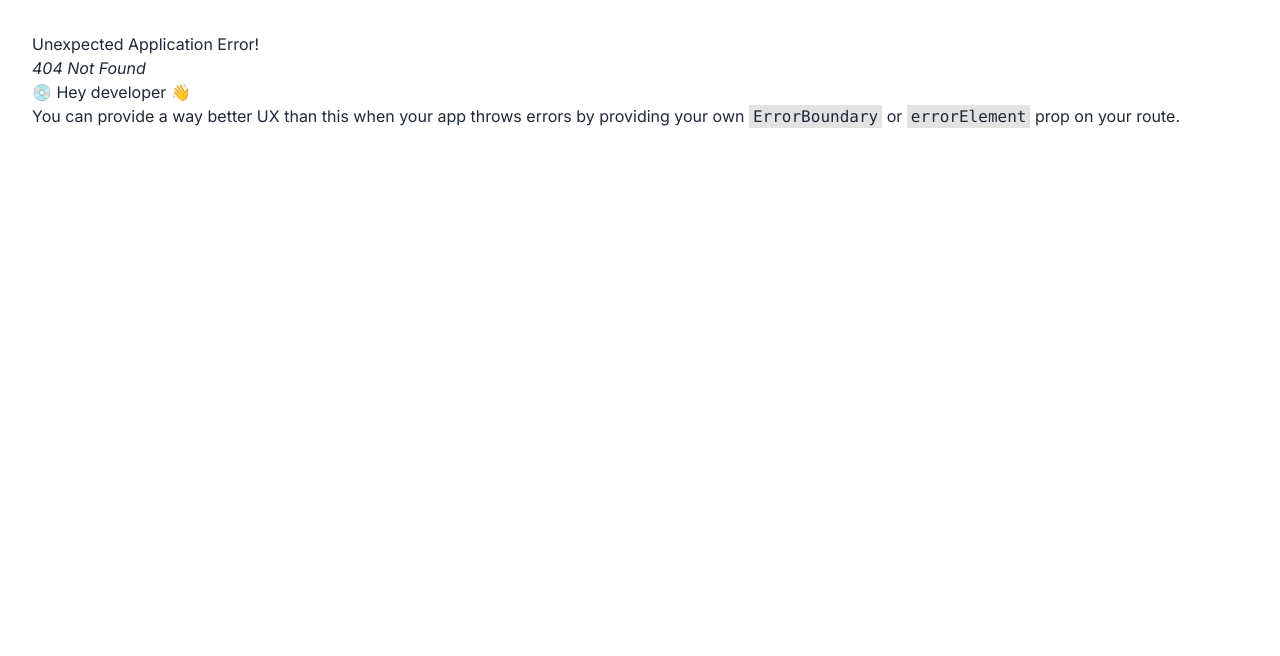
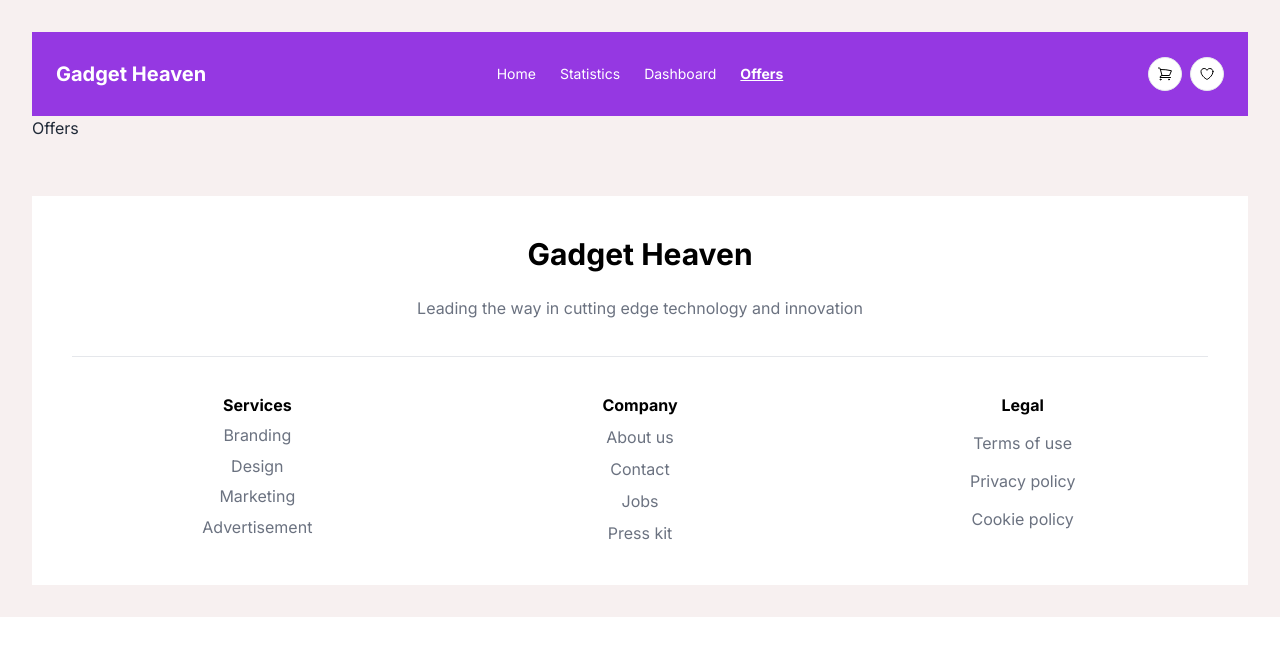
Before and after one commit to programming-hero-web-course-4/b10a8-gadget-heaven-NuraidaKashmin, a React (Vite) app: page /offers in a window 1280 px wide. Before the commit this address had no page. Shown: the top 656 px of the page. Built offline with nearby package versions, Linux system fonts and the light colour scheme.

Commit message:
updated footer style and information

```diff
--- a/public/gadgets.json
+++ b/public/gadgets.json
@@ -33,7 +33,7 @@
         "brand": "WorkBrand"
     },
     {
-        "product_id": "SW002",
+        "product_id": "",
         "product_title": "Watch X",
         "product_image": "https://i.ibb.co.com/jgz1sNL/8.jpg",
         "category": "Smart Watches",
@@ -67,7 +67,7 @@
         "brand": "SoundX"
     },
     {
-        "product_id": "PB002",
+        "product_id": "",
         "product_title": "Wireless Power",
         "product_image": "https://i.ibb.co.com/FJ5tMTN/10.jpg",
         "category": "Power Banks",
--- a/src/App.css
+++ b/src/App.css
@@ -2,6 +2,7 @@
   max-width: 1280px;
   margin: 0 auto;
   padding: 2rem;
+  background-color: rgb(247, 240, 240);
 }
 
 .logo {
--- a/src/App.jsx
+++ b/src/App.jsx
@@ -14,7 +14,7 @@ function App() {
         <Outlet/>
       </div>
       {/* Footer */}
-      {/* <Footer></Footer> */}
+      <Footer></Footer>
 
 
     </>
--- a/src/components/Card.jsx
+++ b/src/components/Card.jsx
@@ -10,7 +10,7 @@ const Card = ({ gadget }) => {
                 <img
                     src={product_image}
                     alt="card image"
-                    className="rounded-xl" />
+                    className="rounded-xl w-full" />
                 <h2 className="card-title">{product_title}</h2>
                 <p className="text-gray-600 font-bold">Price: {price}K</p>
                 <div className="card-actions">
--- a/src/components/Categories.jsx
+++ b/src/components/Categories.jsx
@@ -2,6 +2,7 @@
 import { NavLink, useNavigate } from "react-router-dom";
 
 const Categories = ({ categories }) => {
+
     const navigate = useNavigate()
     return (
 
@@ -9,7 +10,7 @@ const Categories = ({ categories }) => {
             <div className="grid gap-4">
                 <NavLink onClick={() => navigate('/')} className="btn rounded-full text-white bg-[#9538e2] font-bold">All Products</NavLink>
 
-                {categories.map((category) => <NavLink className={({ isActive }) => ` ${isActive ? 'btn rounded-full text-white bg-[#9538e2] font-bold' : 'btn rounded-full text-gray-500 font-bold'}`} key={category.category} to={`/category/${category.category}`}>
+                {categories.map((category) => <NavLink className={({ isActive }) => ` ${isActive ? 'btn rounded-full text-white bg-[#9538e2] font-bold' : 'btn border-gray-300 rounded-full text-gray-500 font-bold'}`} key={category.category} to={`/category/${category.category}`}>
                     {category.category}
                 </NavLink>)}
             </div>
--- a/src/components/Footer.jsx
+++ b/src/components/Footer.jsx
@@ -1,27 +1,35 @@
 
 const Footer = () => {
     return (
-        <footer className="footer bg-neutral text-neutral-content p-10">
-            <nav>
-                <h6 className="footer-title">Services</h6>
-                <a className="link link-hover">Branding</a>
-                <a className="link link-hover">Design</a>
-                <a className="link link-hover">Marketing</a>
-                <a className="link link-hover">Advertisement</a>
-            </nav>
-            <nav>
-                <h6 className="footer-title">Company</h6>
-                <a className="link link-hover">About us</a>
-                <a className="link link-hover">Contact</a>
-                <a className="link link-hover">Jobs</a>
-                <a className="link link-hover">Press kit</a>
-            </nav>
-            <nav>
-                <h6 className="footer-title">Legal</h6>
-                <a className="link link-hover">Terms of use</a>
-                <a className="link link-hover">Privacy policy</a>
-                <a className="link link-hover">Cookie policy</a>
-            </nav>
+        <footer className=" bg-base-100 p-10 mt-14">
+            <div className="text-center mb-9">
+                <h1 className='text-xl md:text-2xl lg:text-3xl font-bold text-black mb-6'>Gadget Heaven</h1>
+                <p className="text-gray-500">Leading the way in cutting edge technology and innovation</p>
+            </div>
+            <hr />
+            <div className="grid grid-cols-1 md:grid-cols-3 gap-3 text-center mt-9">
+
+                <nav className="grid">
+                    <h6 className="text-black font-bold">Services</h6>
+                    <a className="link link-hover text-gray-500">Branding</a>
+                    <a className="link link-hover text-gray-500">Design</a>
+                    <a className="link link-hover text-gray-500">Marketing</a>
+                    <a className="link link-hover text-gray-500">Advertisement</a>
+                </nav>
+                <nav className="grid gap-2">
+                    <h6 className="text-black font-bold">Company</h6>
+                    <a className="link link-hover text-gray-500">About us</a>
+                    <a className="link link-hover text-gray-500">Contact</a>
+                    <a className="link link-hover text-gray-500">Jobs</a>
+                    <a className="link link-hover text-gray-500">Press kit</a>
+                </nav>
+                <nav className="grid">
+                    <h6 className="text-black font-bold">Legal</h6>
+                    <a className="link link-hover text-gray-500">Terms of use</a>
+                    <a className="link link-hover text-gray-500">Privacy policy</a>
+                    <a className="link link-hover text-gray-500">Cookie policy</a>
+                </nav>
+            </div>
         </footer>
     );
 };
--- a/src/components/Navbar.jsx
+++ b/src/components/Navbar.jsx
@@ -39,6 +39,11 @@ const Navbar = () => {
                                 isActive ? { fontWeight: 'bold', textDecoration: 'underline' } : undefined
                             }
                         >Dashboard</NavLink>
+                        <NavLink to='/offers'
+                            style={({ isActive }) =>
+                                isActive ? { fontWeight: 'bold', textDecoration: 'underline' } : undefined
+                            }
+                        >Offers</NavLink>
                     </ul>
                 </div>
                 <Link to='/' className="font-bold text-xl">Gadget Heaven</Link>
@@ -60,15 +65,20 @@ const Navbar = () => {
                             isActive ? { fontWeight: 'bold', textDecoration: 'underline' } : undefined
                         }
                     >Dashboard</NavLink>
+                    <NavLink to='/offers'
+                            style={({ isActive }) =>
+                                isActive ? { fontWeight: 'bold', textDecoration: 'underline' } : undefined
+                            }
+                        >Offers</NavLink>
 
                 </ul>
             </div>
             <div className="navbar-end gap-2">
-                <Link onClick={() => navigate('/dashboard')} className="border rounded-full p-2 bg-white text-black">
+                <NavLink onClick={() => navigate('/dashboard')} className="border rounded-full p-2 bg-white text-black">
                     <svg xmlns="http://www.w3.org/2000/svg" fill="none" viewBox="0 0 24 24" strokeWidth={1.5} stroke="currentColor" className="size-4 ">
                         <path strokeLinecap="round" strokeLinejoin="round" d="M2.25 3h1.386c.51 0 .955.343 1.087.835l.383 1.437M7.5 14.25a3 3 0 0 0-3 3h15.75m-12.75-3h11.218c1.121-2.3 2.1-4.684 2.924-7.138a60.114 60.114 0 0 0-16.536-1.84M7.5 14.25 5.106 5.272M6 20.25a.75.75 0 1 1-1.5 0 .75.75 0 0 1 1.5 0Zm12.75 0a.75.75 0 1 1-1.5 0 .75.75 0 0 1 1.5 0Z" />
                     </svg>
-                </Link>
+                </NavLink>
                 <Link className="border bg-white text-black rounded-full p-2">
                     <svg xmlns="http://www.w3.org/2000/svg" fill="none" viewBox="0 0 24 24" strokeWidth={1.5} stroke="currentColor" className="size-4">
                         <path strokeLinecap="round" strokeLinejoin="round" d="M21 8.25c0-2.485-2.099-4.5-4.688-4.5-1.935 0-3.597 1.126-4.312 2.733-.715-1.607-2.377-2.733-4.313-2.733C5.1 3.75 3 5.765 3 8.25c0 7.22 9 12 9 12s9-4.78 9-12Z" />
--- a/src/index.css
+++ b/src/index.css
@@ -5,3 +5,7 @@
 .inter {
     font-family: "Inter", sans-serif;
   }
+
+  html{
+    overflow-y: scroll;
+  }
--- /dev/null
+++ b/src/pages/Offers.jsx
@@ -0,0 +1,10 @@
+
+const Offers = () => {
+    return (
+        <div>
+            <h1>Offers</h1>
+        </div>
+    );
+};
+
+export default Offers;
--- a/src/routes/Routes.jsx
+++ b/src/routes/Routes.jsx
@@ -4,6 +4,7 @@ import Home from "../pages/Home";
 import Statistics from "../pages/Statistics"
 import Dashboard from "../pages/Dashboard"
 import GadgetCards from "../components/GadgetCards";
+import Offers from "../pages/Offers";
 
 // const routes = createBrowserRouter([
 //     {
@@ -37,6 +38,7 @@ const routes = createBrowserRouter(
 
             <Route path="/statistics" element={<Statistics></Statistics>}/>
             <Route path="/dashboard" element={<Dashboard></Dashboard>}/>
+            <Route path="/offers" element={<Offers></Offers>}/>
 
         </Route>
     )
```
